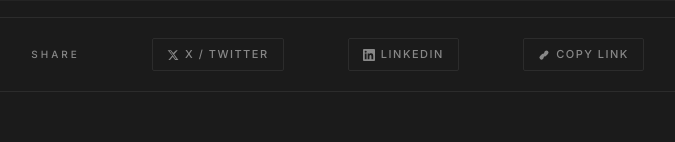
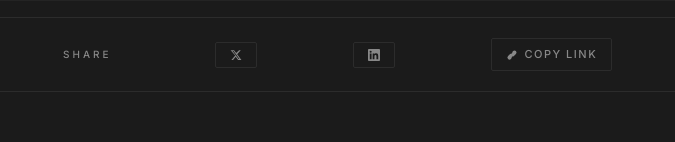
Before and after one commit to IamSila/blog_app, a Django app: template blog/templates/blog/post/detail.html in a window 1280 px wide. Shown: the part 927-1069 px from the top of the page, without its empty margins (71-746 px from the left). Run offline with Django 4.2, Linux system fonts and the light colour scheme; the template is opened without the code that fills it: values that come from a table or form of the project are taken from there, others are empty; data comes from the database, SQL or seed files in the repository; both versions use the stored data as it was after the commit; parts of the project's set-up code (start-up, migrations or seed data) failed here and were passed over.

Commit message:
did some cleanups

```diff
--- a/blog/templates/blog/post/detail.html
+++ b/blog/templates/blog/post/detail.html
@@ -60,11 +60,9 @@
           </a> -->
           <a href="https://x.com" class="share-btn">
             <svg viewBox="0 0 24 24" xmlns="http://www.w3.org/2000/svg"><path d="M18.244 2.25h3.308l-7.227 8.26 8.502 11.24H16.17l-4.714-6.231-5.401 6.231H2.744l7.73-8.835L1.254 2.25H8.08l4.259 5.63zm-1.161 17.52h1.833L7.084 4.126H5.117z"/></svg>
-            X / Twitter
           </a>
           <a href="https://linkedin.com" class="share-btn">
             <svg viewBox="0 0 24 24" xmlns="http://www.w3.org/2000/svg"><path d="M20.447 20.452h-3.554v-5.569c0-1.328-.027-3.037-1.852-3.037-1.853 0-2.136 1.445-2.136 2.939v5.667H9.351V9h3.414v1.561h.046c.477-.9 1.637-1.85 3.37-1.85 3.601 0 4.267 2.37 4.267 5.455v6.286zM5.337 7.433a2.062 2.062 0 01-2.063-2.065 2.064 2.064 0 112.063 2.065zm1.782 13.019H3.555V9h3.564v11.452zM22.225 0H1.771C.792 0 0 .774 0 1.729v20.542C0 23.227.792 24 1.771 24h20.451C23.2 24 24 23.227 24 22.271V1.729C24 .774 23.2 0 22.222 0h.003z"/></svg>
-            LinkedIn
           </a>
           <a href="#" class="share-btn">
             <svg viewBox="0 0 24 24" xmlns="http://www.w3.org/2000/svg"><path d="M13.828 10.172a4 4 0 00-5.656 0l-4 4a4 4 0 105.656 5.656l1.102-1.101m-.758-4.899a4 4 0 005.656 0l4-4a4 4 0 00-5.656-5.656l-1.1 1.1"/></svg>
```
Also changed, not shown: db.sqlite3.
